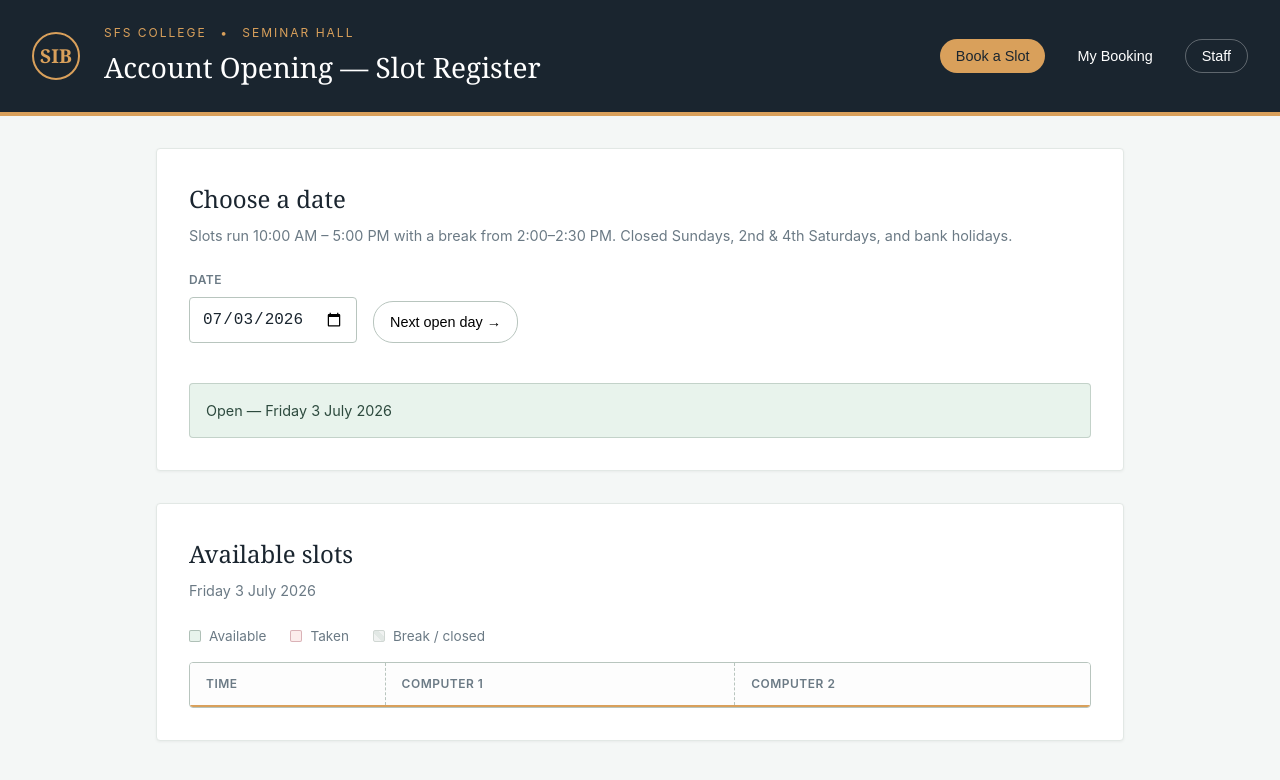
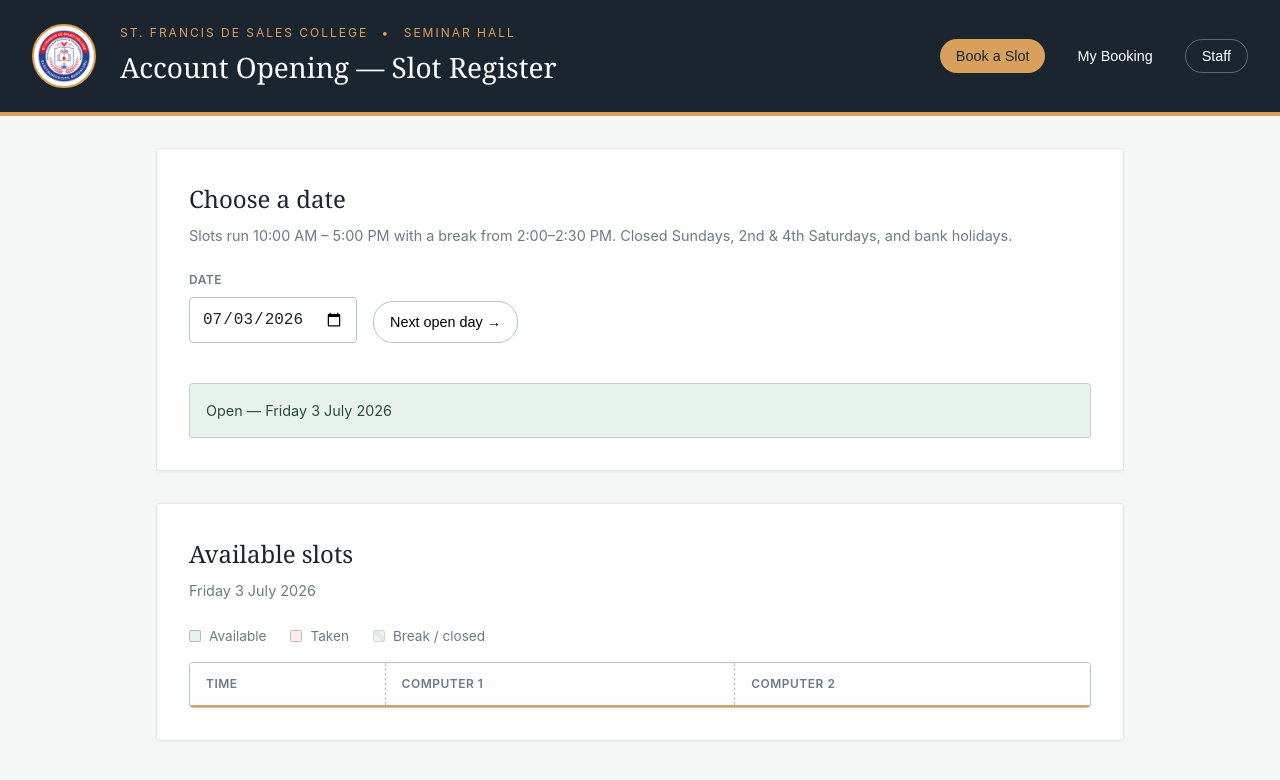
Before and after one commit to akhilcybercity/slot-booking-system, a website: page public/index.html in a window 1280 px wide. Drawn offline with nearby package versions, Linux system fonts and the light colour scheme; no server answers.

Commit message:
feat: add SFS college logo to header

```diff
--- a/public/index.html
+++ b/public/index.html
@@ -10,10 +10,10 @@
 <body>
     <header class="main-header">
         <div class="logo-container">
-            <div class="logo-circle">SIB</div>
+            <img src="college-logo.png" alt="St. Francis De Sales College Logo" class="college-logo-img">
         </div>
         <div class="header-titles">
-            <div class="college-info">SFS COLLEGE <span class="dot">•</span> SEMINAR HALL</div>
+            <div class="college-info">ST. FRANCIS DE SALES COLLEGE <span class="dot">•</span> SEMINAR HALL</div>
             <h1>Account Opening — Slot Register</h1>
         </div>
         <nav class="header-nav">
--- a/public/styles.css
+++ b/public/styles.css
@@ -53,18 +53,15 @@ body {
     margin-right: 1.5rem;
 }
 
-.logo-circle {
-    width: 48px;
-    height: 48px;
+.college-logo-img {
+    width: 64px;
+    height: 64px;
+    border-radius: 50%;
     border: 2px solid var(--gold);
-    border-radius: 50%;
-    display: flex;
-    align-items: center;
-    justify-content: center;
-    color: var(--gold);
-    font-family: var(--font-heading);
-    font-weight: bold;
-    font-size: 1.2rem;
+    object-fit: cover;
+    display: block;
+    background: white;
+    padding: 2px;
 }
 
 .header-titles {
```
Also changed, not shown: public/college-logo.png (added).
